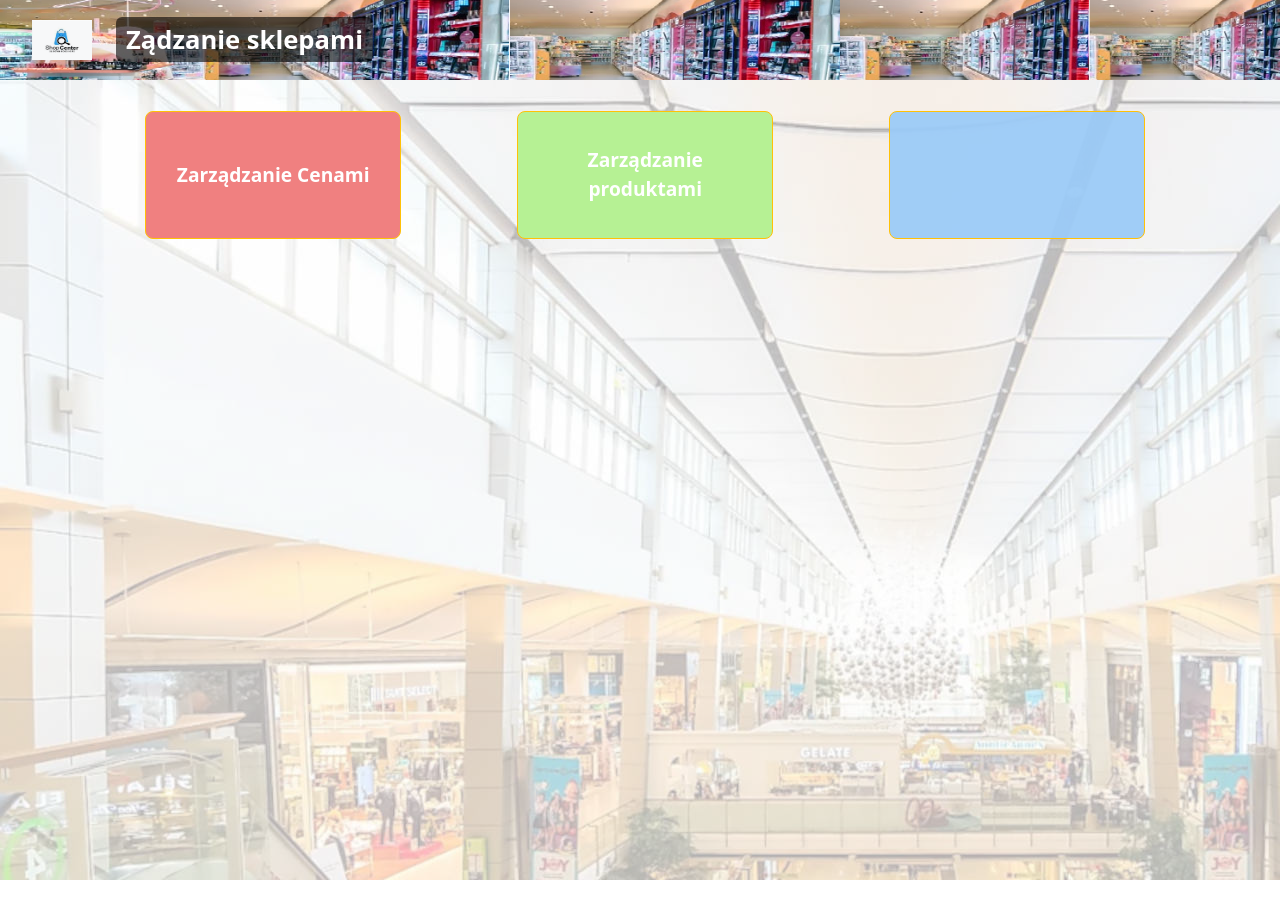
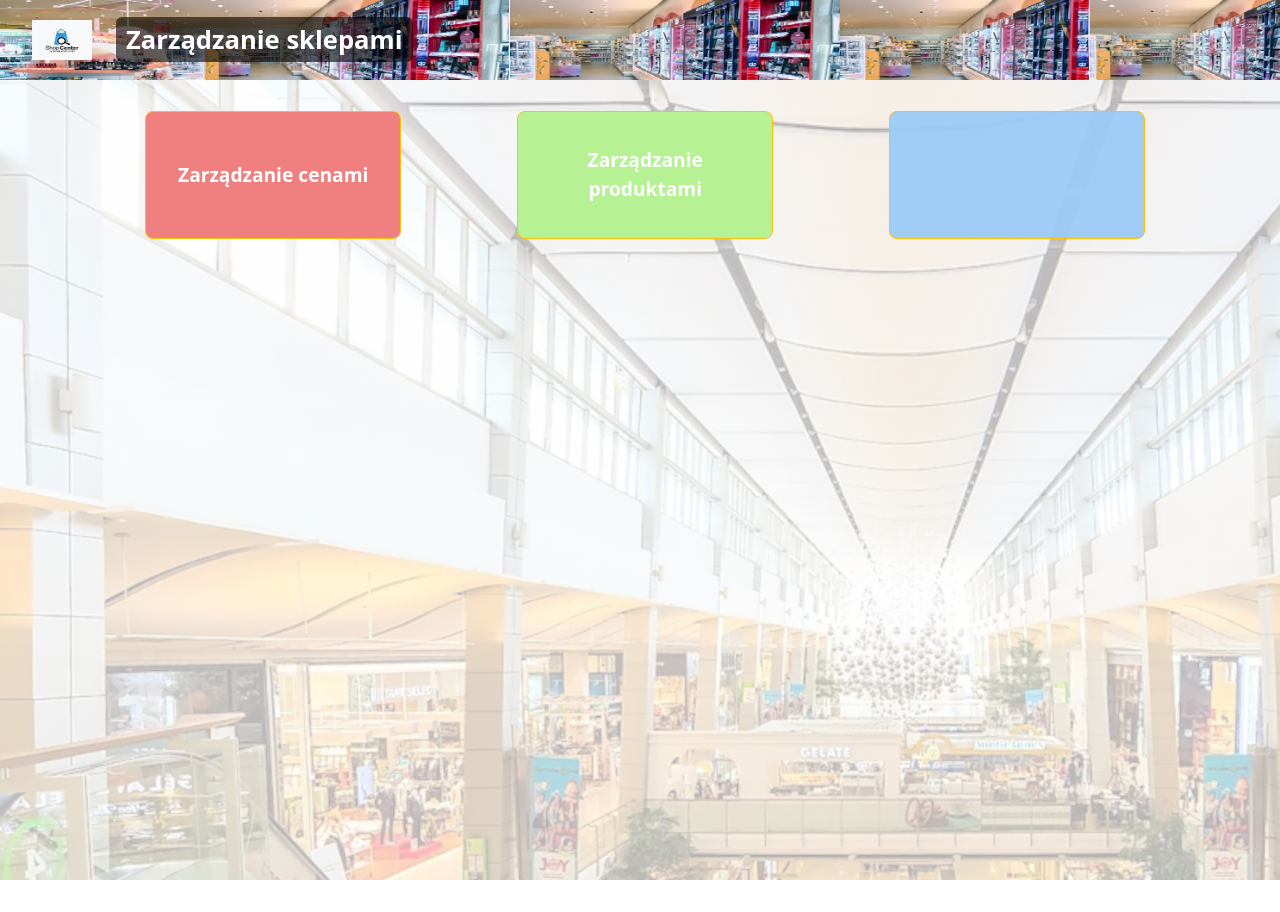
Before and after one commit to Bodo8/ShopManager, an Angular app: page / in a window 1280 px wide. Built offline with nearby package versions, Linux system fonts and the light colour scheme.

Commit message:
Literóki

```diff
--- a/src/app/app.component.html
+++ b/src/app/app.component.html
@@ -12,7 +12,7 @@
       <ul class="navbar-nav">
         <li class="nav-item">
           <a class="nav-link" aria-current="page" href="#">
-            <span class="navbar-title"><strong>Ządzanie sklepami</strong></span></a>
+            <span class="navbar-title"><strong>Zarządzanie sklepami</strong></span></a>
         </li>
       </ul>
     </div>
--- a/src/app/pages/home/home.component.html
+++ b/src/app/pages/home/home.component.html
@@ -6,7 +6,7 @@
         <div class="col">
           <div id="text-left-button" class="text-left">
             <button type="button" id="price-big-button" class="btn btn-warning" (click)="goToPrices()">
-              <strong>Zarządzanie Cenami</strong>
+              <strong>Zarządzanie cenami</strong>
             </button>
           </div>
         </div>
```
Also changed, not shown: 1 other file (tests, documents, lock files or other folders).
